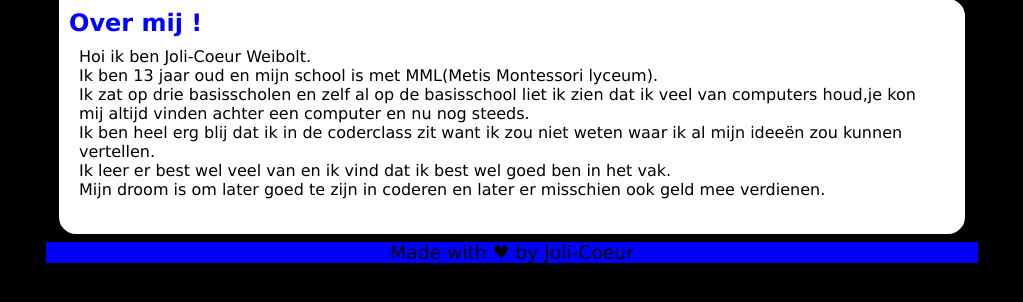
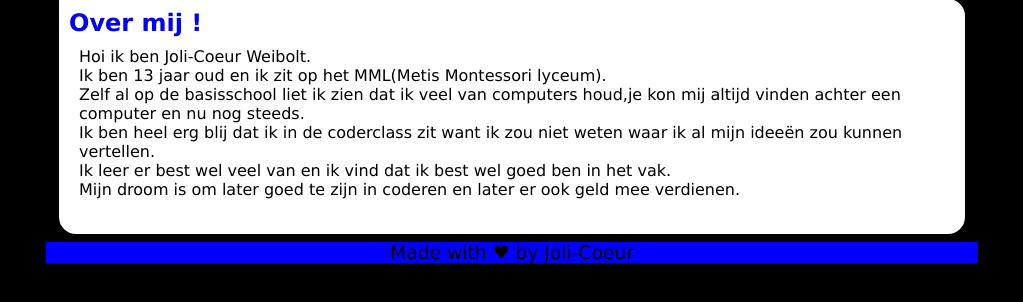
Before and after one commit to joli-coeur/joli-coeur.github.io, a plain HTML site: page index.html in a window 1280 px wide. Shown: the part 192-494 px from the top of the page, without its empty margins (128-1151 px from the left). Drawn offline with Linux system fonts and the light colour scheme.

Commit message:
ik heb de tekst aangepast

```diff
--- a/index.html
+++ b/index.html
@@ -26,7 +26,7 @@
       <article>
           <h2>Over mij !</h2>
           <p>
-          Hoi ik ben Joli-Coeur Weibolt.<br>Ik ben 13 jaar oud en mijn school is met MML(Metis Montessori lyceum).<br> Ik zat op drie basisscholen en zelf al op de basisschool liet ik zien dat ik veel van computers houd,je kon mij altijd vinden achter een computer en nu nog steeds.<br>Ik ben heel erg blij dat ik in de coderclass zit want ik zou niet weten waar ik al mijn ideeën zou kunnen vertellen.<br>Ik leer er best wel veel van en ik vind dat ik best wel goed ben in het vak.<br> Mijn droom is om later goed te zijn in coderen en later er misschien ook geld mee verdienen.
+          Hoi ik ben Joli-Coeur Weibolt.<br>Ik ben 13 jaar oud en ik zit op het MML(Metis Montessori lyceum).<br> Zelf al op de basisschool liet ik zien dat ik veel van computers houd,je kon mij altijd vinden achter een computer en nu nog steeds.<br>Ik ben heel erg blij dat ik in de coderclass zit want ik zou niet weten waar ik al mijn ideeën zou kunnen vertellen.<br>Ik leer er best wel veel van en ik vind dat ik best wel goed ben in het vak.<br> Mijn droom is om later goed te zijn in coderen en later er ook geld mee verdienen.
           </p>
           <p>
         </p>
```
Also changed, not shown: Contact.html (+1 -1 lines), Badges.html (line endings or trailing spaces).
